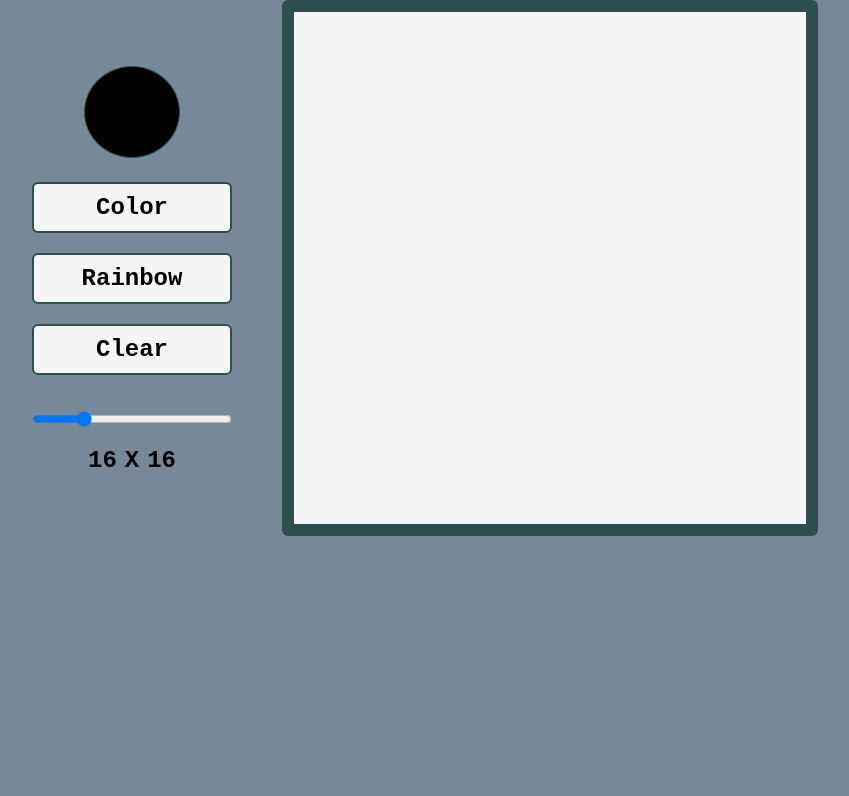
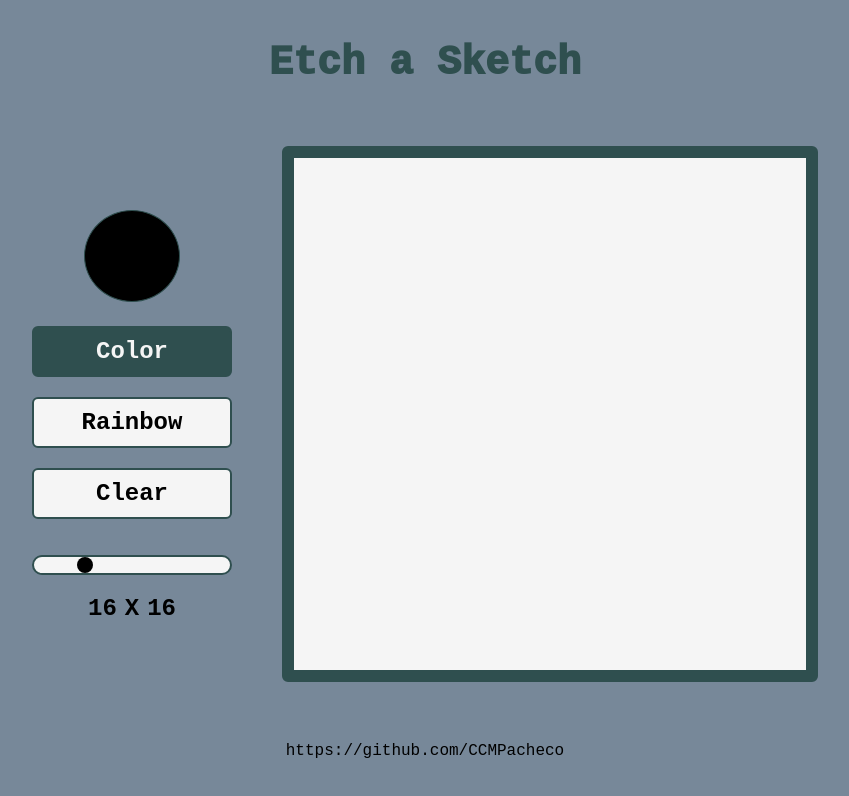
Before and after one commit to CCMPacheco/odin_etch-a-sketch, a plain HTML site: page index.html in a window 1280 px wide. Both pictures are taken after a click on the button "Color". Shown: the whole page, without its empty margins (215-1064 px from the left). Drawn offline with Linux system fonts and the light colour scheme.

Commit message:
Add color and rainbow user choice, finish styling UI

```diff
--- a/index.html
+++ b/index.html
@@ -9,12 +9,14 @@
     <title>Etch a Sketch</title>
   </head>
   <body>
+    <h1>Etch a Sketch</h1>
+    <div class="main-container">
       <div class="options">
         <div class="color-container">
           <input type="color" id="color" value="#000000" />
         </div>
-      <div><button class="color">Color</button></div>
-      <div><button class="rainbow">Rainbow</button></div>
+        <div><button class="color-btn active">Color</button></div>
+        <div><button class="rainbow-btn">Rainbow</button></div>
         <div><button class="clear">Clear</button></div>
         <div class="slider-container">
           <input
@@ -29,5 +31,7 @@
         </div>
       </div>
       <div class="container"></div>
+    </div>
+    <footer>https://github.com/CCMPacheco</footer>
   </body>
 </html>
--- a/script.js
+++ b/script.js
@@ -9,10 +9,15 @@ function createGrid(squares) {
     }
     const gridDiv = document.querySelectorAll(".grid-div");
     gridDiv.forEach((div) => {
-      div.addEventListener(
-        "mouseover",
-        () => (div.style.cssText = `background-color: ${color.value}`)
-      );
+      div.addEventListener("mouseover", () => {
+        if (colorBtn.classList.contains("active")) {
+          div.style.cssText = `background-color: ${color.value}`;
+        }
+
+        if (rainbowBtn.classList.contains("active")) {
+          div.style.cssText = `background-color: rgb(${rgb()}, ${rgb()}, ${rgb()})`;
+        }
+      });
     });
   }
 }
@@ -23,11 +28,17 @@ function clearGrid() {
   }
 }
 
+function rgb() {
+  return Math.floor(Math.random() * 256);
+}
+
 const container = document.querySelector(".container");
 const slider = document.getElementById("my-range");
 const value = document.querySelectorAll(".value");
 const clearBtn = document.querySelector(".clear");
 const color = document.querySelector("#color");
+const colorBtn = document.querySelector(".color-btn");
+const rainbowBtn = document.querySelector(".rainbow-btn");
 
 slider.oninput = () => {
   value.forEach((span) => (span.textContent = slider.value));
@@ -39,4 +50,14 @@ slider.onmouseup = () => {
 
 clearBtn.addEventListener("click", () => createGrid(slider.value));
 
+colorBtn.addEventListener("click", () => {
+  colorBtn.classList.add("active");
+  rainbowBtn.classList.remove("active");
+});
+
+rainbowBtn.addEventListener("click", () => {
+  rainbowBtn.classList.add("active");
+  colorBtn.classList.remove("active");
+});
+
 createGrid(slider.value);
--- a/style.css
+++ b/style.css
@@ -6,7 +6,16 @@
 }
 
 body {
+  height: 100vh;
   background-color: lightslategrey;
+  display: flex;
+  flex-direction: column;
+  align-items: center;
+  justify-content: center;
+  gap: 60px;
+}
+
+.main-container {
   display: flex;
   justify-content: center;
   align-items: center;
@@ -21,6 +30,7 @@ button {
   font-size: 24px;
   font-weight: bold;
   width: 100%;
+  cursor: pointer;
 }
 
 .options {
@@ -58,6 +68,7 @@ button {
   border: none;
   width: 100px;
   height: 100px;
+  cursor: pointer;
 }
 
 #color::-webkit-color-swatch {
@@ -78,4 +89,37 @@ button {
 .slider {
   width: 100%;
   margin-top: 16px;
+  -webkit-appearance: none;
+  background: transparent;
+  cursor: pointer;
 }
+
+.slider::-webkit-slider-runnable-track {
+  background: whitesmoke;
+  border-radius: 10px;
+  border: 2px solid darkslategray;
+}
+
+.slider::-webkit-slider-thumb {
+  -webkit-appearance: none;
+  border: none;
+  height: 16px;
+  width: 16px;
+  border-radius: 50%;
+  background: black;
+}
+
+.active {
+  color: whitesmoke;
+  background-color: darkslategray;
+}
+
+h1 {
+  font-size: 40px;
+  font-weight: 1000;
+  color: darkslategray;
+}
+
+footer {
+  font-size: 16px;
+}
```
Also changed, not shown: 1 other file. Lines whose indentation alone changed are shown as unchanged.
